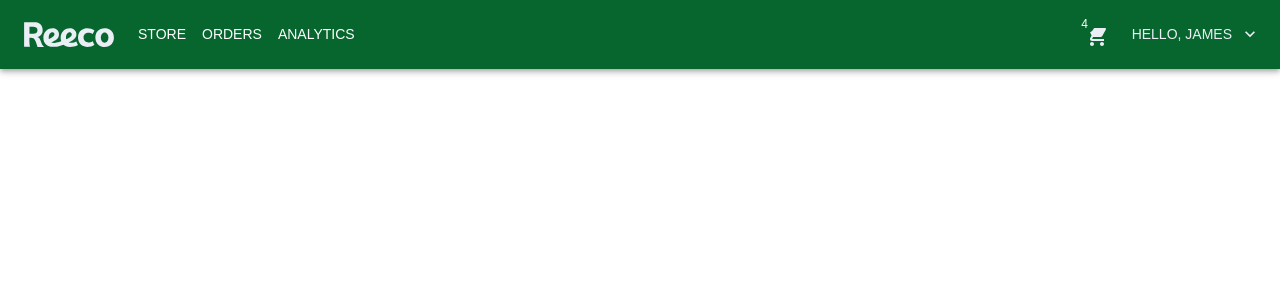
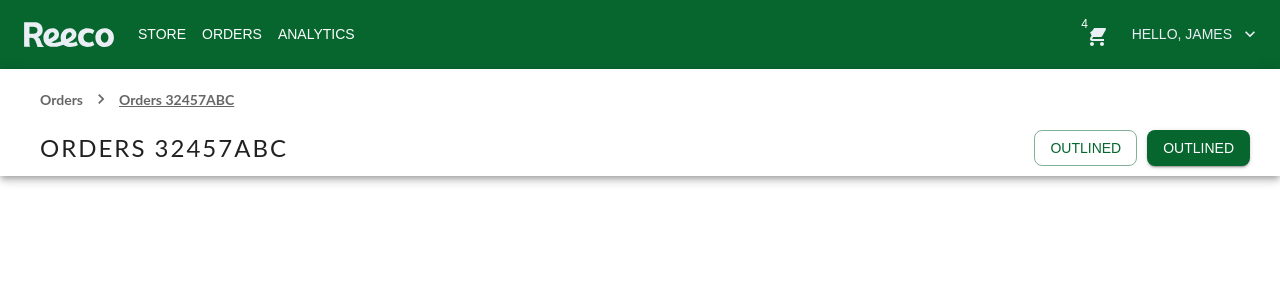
Before and after one commit to shaadansari/Reeco, a React (Vite) app: page / in a window 1280 px wide. Shown: the top 300 px of the page. Built offline with nearby package versions, Linux system fonts and the light colour scheme.

Commit message:
add headers

```diff
--- a/src/Layout.jsx
+++ b/src/Layout.jsx
@@ -1,7 +1,13 @@
 import NavBar from "./components/NavBar";
+import Headers from "./components/Headers";
 
 function Layout() {
-  return <NavBar />;
+  return (
+    <>
+      <NavBar />
+      <Headers />
+    </>
+  );
 }
 
 export default Layout;
--- /dev/null
+++ b/src/components/Headers.jsx
@@ -0,0 +1,58 @@
+import Paper from "@mui/material/Paper";
+import Breadcrumbs from "@mui/material/Breadcrumbs";
+import Link from "@mui/material/Link";
+import NavigateNextIcon from "@mui/icons-material/NavigateNext";
+import Typography from "@mui/material/Typography";
+import Button from "@mui/material/Button";
+import Box from "@mui/material/Box";
+
+function handleClick(event) {
+  event.preventDefault();
+  console.info("You clicked a breadcrumb.");
+}
+
+function Headers() {
+  const breadcrumbs = [
+    <Link
+      underline="hover"
+      key="1"
+      color="inherit"
+      href="/"
+      onClick={handleClick}
+    >
+      Orders
+    </Link>,
+    <Link
+      underline="always"
+      key="2"
+      color="inherit"
+      href="/material-ui/getting-started/installation/"
+      onClick={handleClick}
+    >
+      Orders 32457ABC
+    </Link>,
+  ];
+  return (
+    <Paper elevation={5} sx={{ borderRadius: "0px", padding: "20px 20px 0px 40px" }}>
+      <Breadcrumbs
+        separator={<NavigateNextIcon fontSize="small" />}
+        aria-label="breadcrumb"
+      >
+        {breadcrumbs}
+      </Breadcrumbs>
+      <Box sx={{display:"flex", justifyContent:"space-between", alignItems:"center", padding:"20px 10px 10px 0px"}}>
+        <Typography variant="h5" component="h2">
+          Orders 32457ABC
+        </Typography>
+        <Button sx={{marginLeft:"auto", marginRight:"10px"}} variant="outlined" color="secondary">
+          Outlined
+        </Button>
+        <Button variant="contained" color="secondary">
+          Outlined
+        </Button>
+      </Box>
+    </Paper>
+  );
+}
+
+export default Headers;
```
